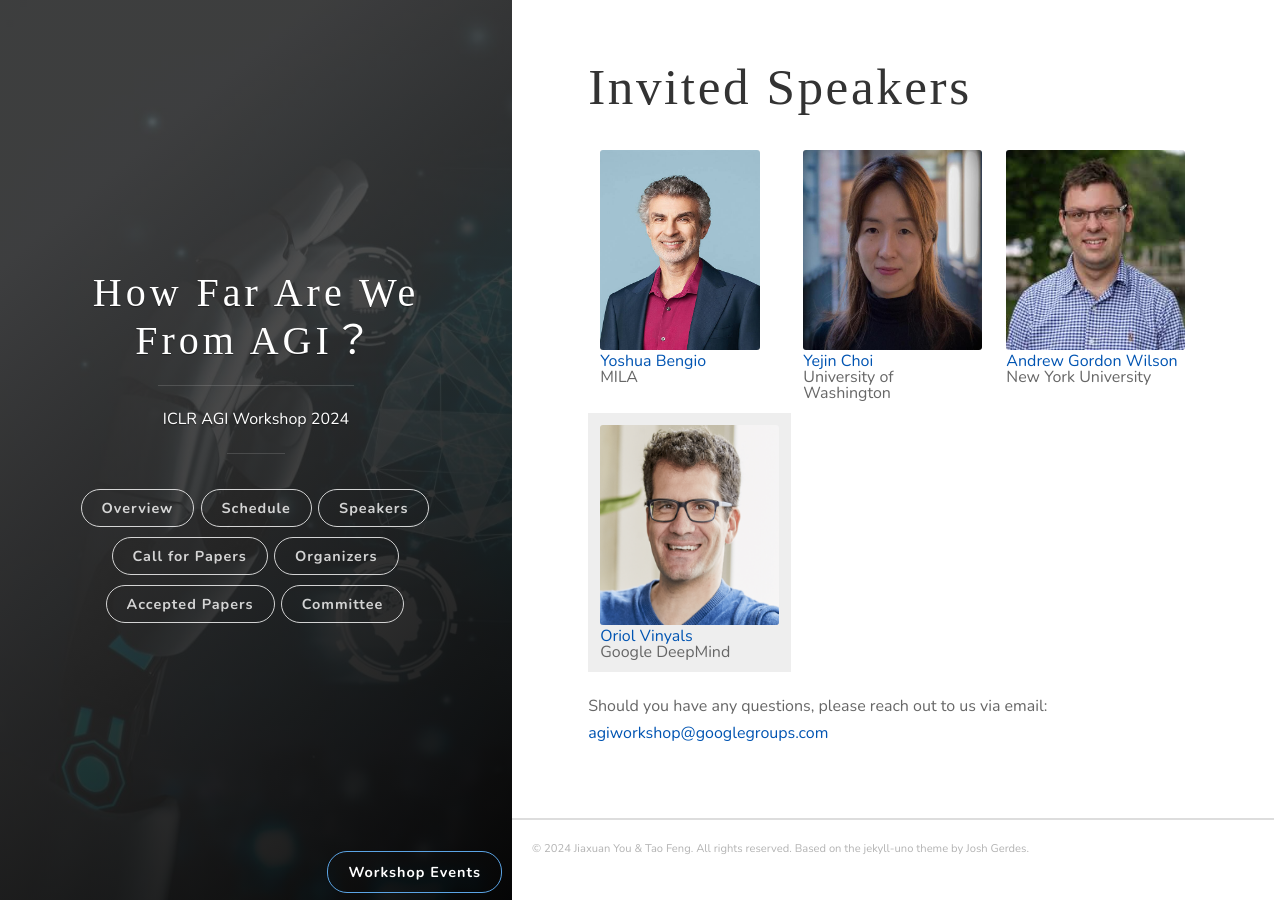
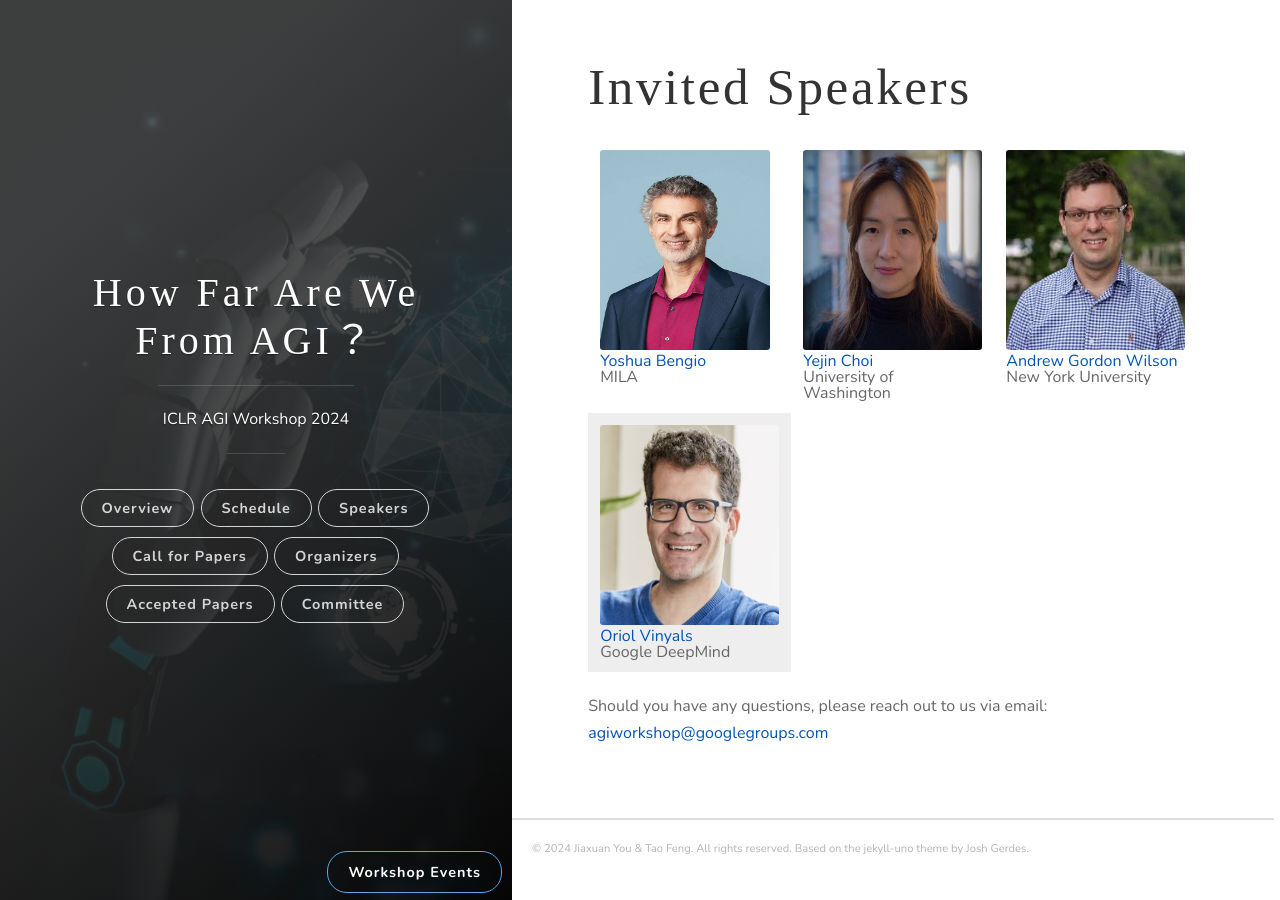
Before and after one commit to AGIWorkshop/agiworkshop.github.io, a Jekyll site: the page built from _posts/2024/speakers.md, in a window 1280 px wide. Built offline with Jekyll 4.4.1, drawn with Linux system fonts in a browser that asks for light colours; some web fonts are replaced.

Commit message:
Update speakers.md

```diff
--- a/_posts/2024/speakers.md
+++ b/_posts/2024/speakers.md
@@ -8,7 +8,7 @@ year: 2024
 <table>
   <tr>
     <td>
-      <img src="/images/people/YoshuaBengio.jpg?raw=true" alt="1" width=160px height=200px><br/>
+      <img src="/images/people/YoshuaBengio.jpg?raw=true" alt="1" width=170px height=200px><br/>
       <a href="https://yoshuabengio.org">Yoshua Bengio</a><br/>
       MILA
     </td>
```
